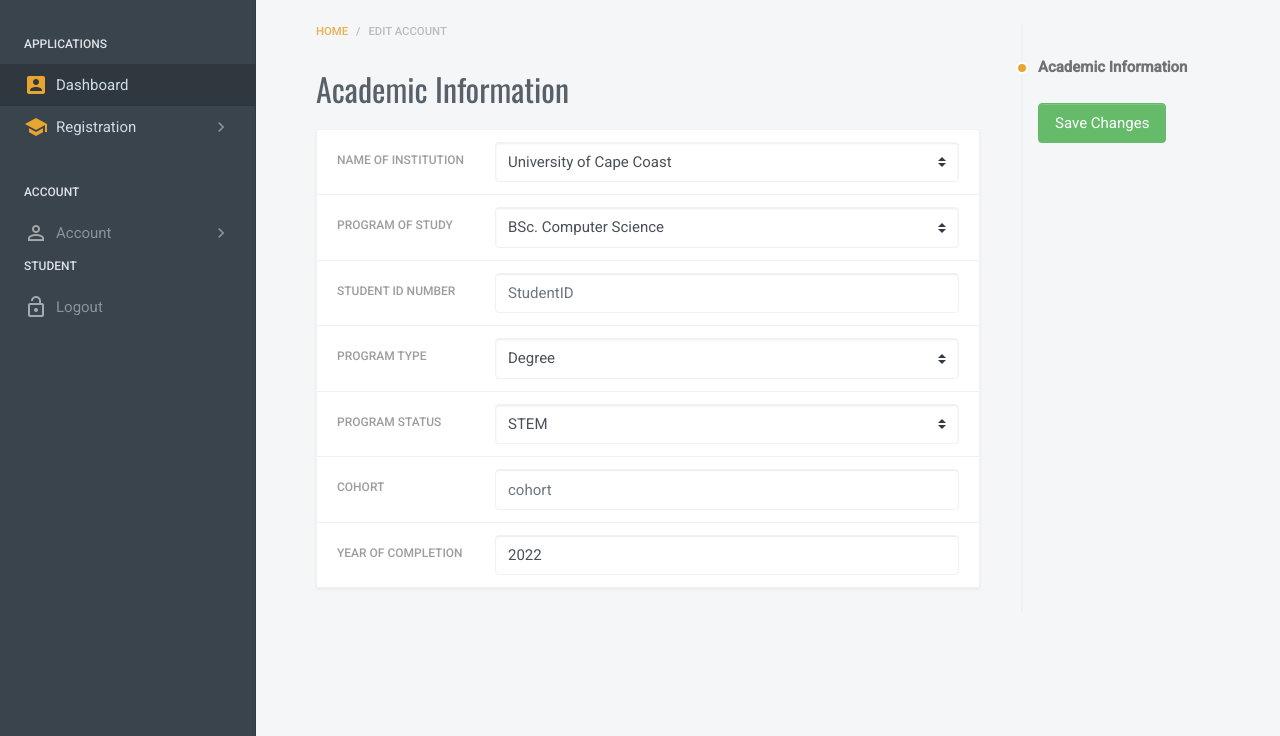
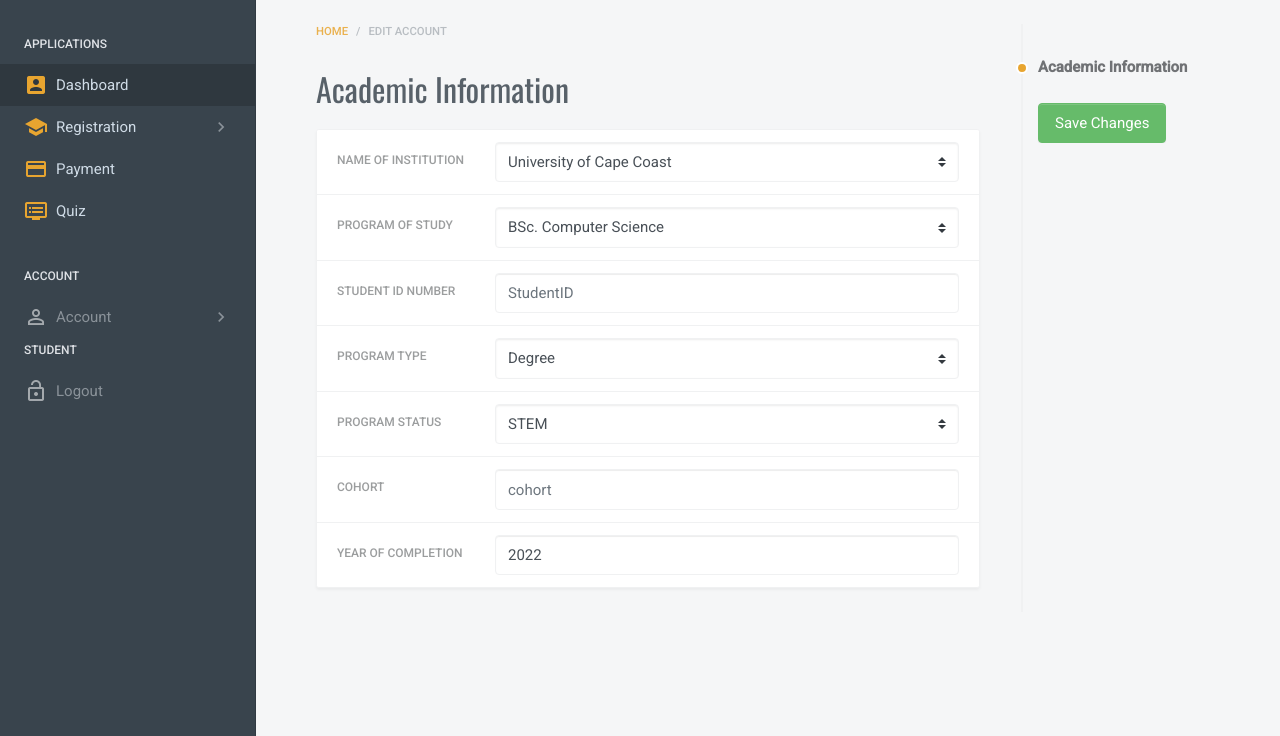
Before and after one commit to stephen911/best, a PHP site: page /academic-info.php in a window 1280 px wide. Shown: the part 64-800 px from the top of the page. Run offline with PHP 8.4, Linux system fonts and the light colour scheme.

Commit message:
Update sidebar.php

```diff
--- a/sidebar.php
+++ b/sidebar.php
@@ -46,19 +46,32 @@
                                                 <li class="sidebar-menu-item">
                                                     <a class="sidebar-menu-button"
                                                        href="masters.php">
-                                                        <span class="sidebar-menu-text">Masters</span>
+                                                        <span class="sidebar-menu-text">Counselling Training</span>
                                                     </a>
                                                 </li>
                                                 <li class="sidebar-menu-item">
                                                     <a class="sidebar-menu-button"
                                                        href="phd.php">
-                                                        <span class="sidebar-menu-text">PhD</span>
+                                                        <span class="sidebar-menu-text">Couns. Session Booking</span>
                                                     </a>
                                                 </li>
 
 
 
+
                                     </ul>
+                                    <li class="sidebar-menu-item active">
+                                            <a class="sidebar-menu-button"
+                                               href="payment.php">
+                                                <i class="sidebar-menu-icon sidebar-menu-icon--left material-icons">credit_card</i> Payment
+                                            </a>
+                                        </li>
+                                        <li class="sidebar-menu-item active">
+                                            <a class="sidebar-menu-button"
+                                               href="#">
+                                                <i class="sidebar-menu-icon sidebar-menu-icon--left material-icons">dvr</i> Quiz
+                                            </a>
+                                        </li>
 
 
                                     </ul>
```
